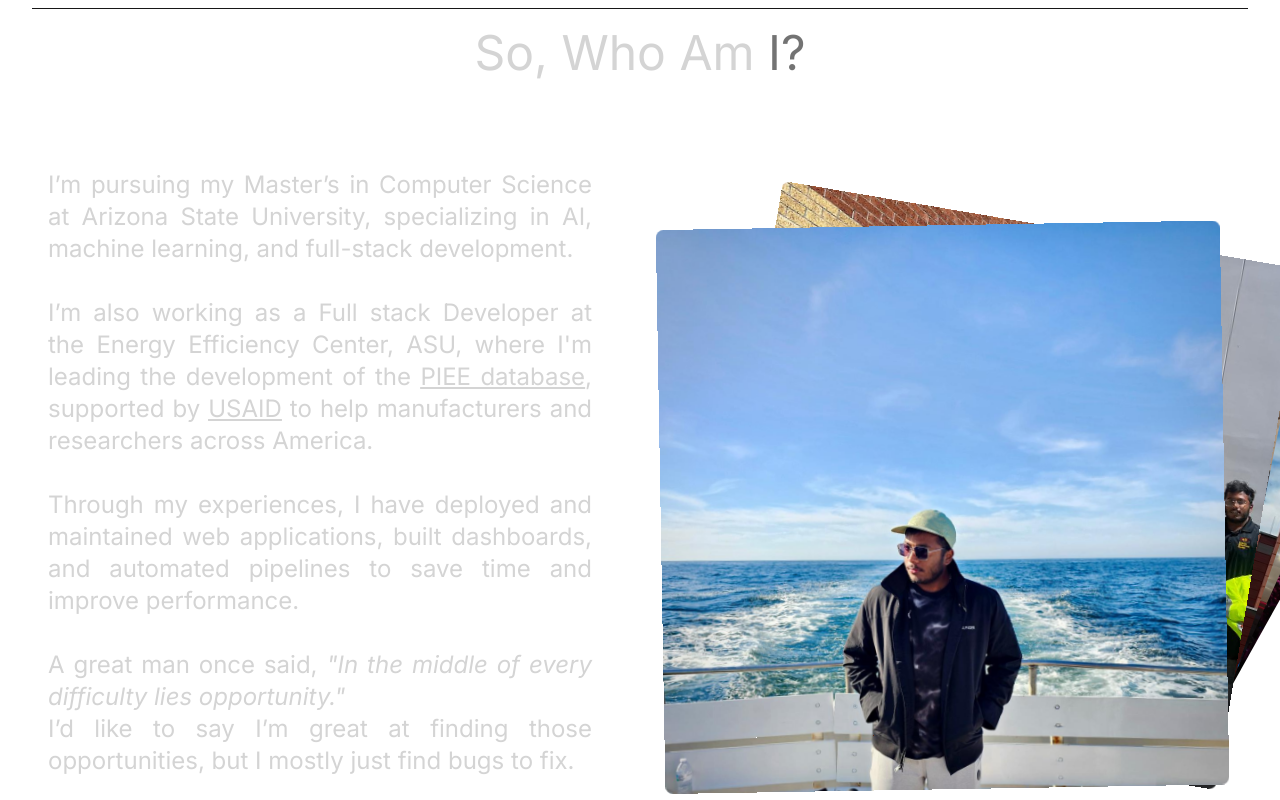
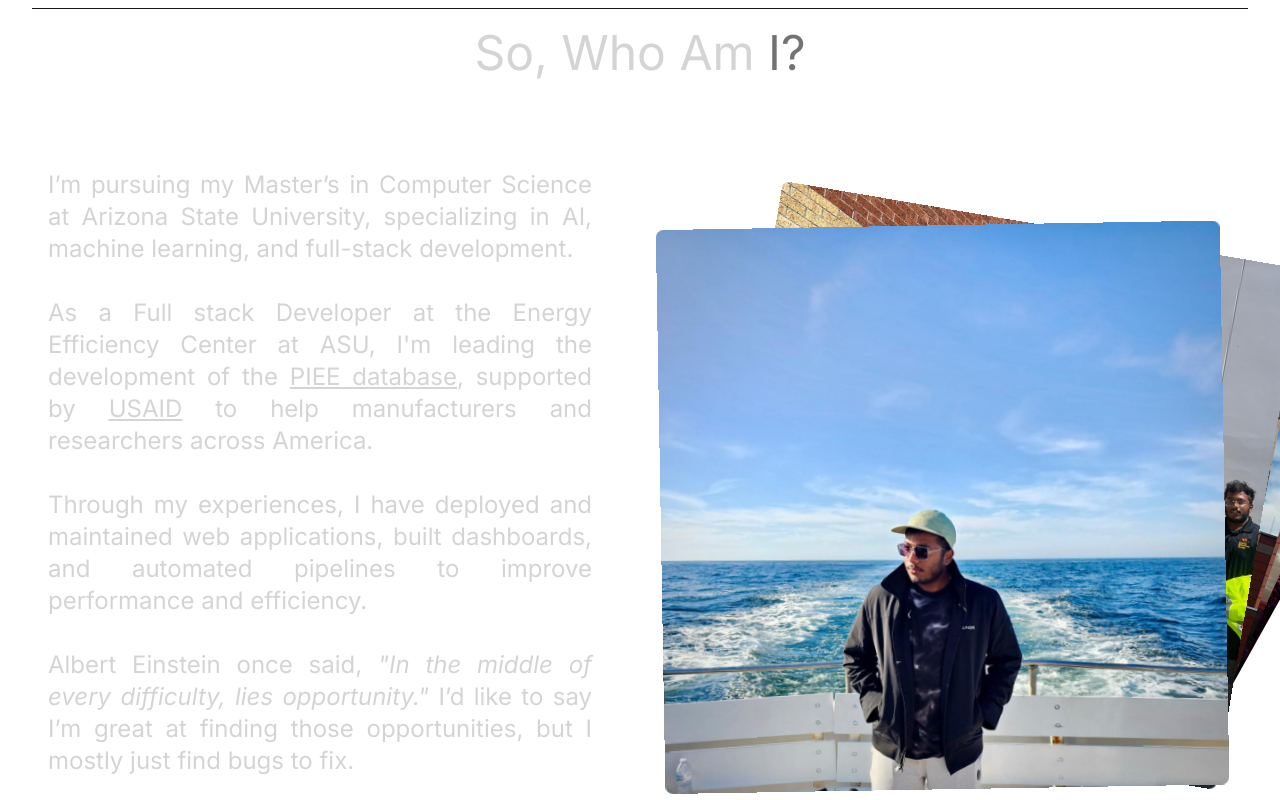
Before and after one commit to praveen-raj-m/mysite, a React (Vite) app: page / in a window 1280 px wide. Shown: the part 1020-1820 px from the top of the page. Built offline with nearby package versions, Linux system fonts and the light colour scheme.

Commit message:
minor changes

```diff
--- a/src/components/About.jsx
+++ b/src/components/About.jsx
@@ -64,14 +64,13 @@ const About = () => {
               animate="visible"
             >
               <p className="my-2 text-l text-justify lg:text-2xl py-4">
-
                 <br />
-              I’m pursuing my Master’s in Computer Science at Arizona
-              State University, specializing in AI, machine learning, and
-              full-stack development. <br />
+                I’m pursuing my Master’s in Computer Science at Arizona State
+                University, specializing in AI, machine learning, and full-stack
+                development. <br />
                 <br />
-              I’m also working as a Full stack Developer at the Energy
-              Efficiency Center, ASU, where I'm leading the development of the{" "}
+                As a Full stack Developer at the Energy Efficiency Center at
+                ASU, I'm leading the development of the{" "}
                 <u>
                   <a href="https://piee.eec.asu.edu">PIEE database</a>
                 </u>
@@ -81,19 +80,18 @@ const About = () => {
                 </u>{" "}
                 to help manufacturers and researchers across America.
                 <br />
-              <br /> Through my experiences, I have deployed and maintained web
-              applications, built dashboards, and automated pipelines to save
-              time and improve performance.
+                <br /> Through my experiences, I have deployed and maintained
+                web applications, built dashboards, and automated pipelines to
+                improve performance and efficiency.
                 <br />
                 <br />
-
-              A great man once said,{" "}
-              <em>"In the middle of every difficulty lies opportunity."</em>
-              <br />
+                Albert Einstein once said,{" "}
+                <em>
+                  "In the middle of every difficulty, lies opportunity."
+                </em>{" "}
                 I’d like to say I’m great at finding those opportunities, but I
                 mostly just find bugs to fix.
                 <br />
-
                 <br />
                 And also, I love to travel!
                 <br />
@@ -138,7 +136,6 @@ const About = () => {
       </div>
     </section>
   );
-
 };
 
 export default About;
```
Lines whose indentation alone changed are shown as unchanged.
